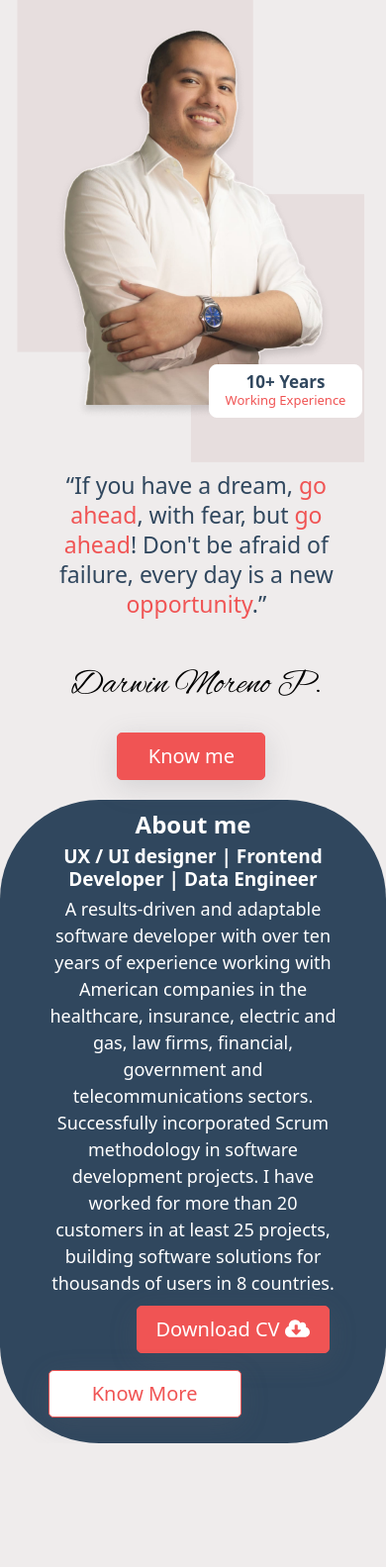
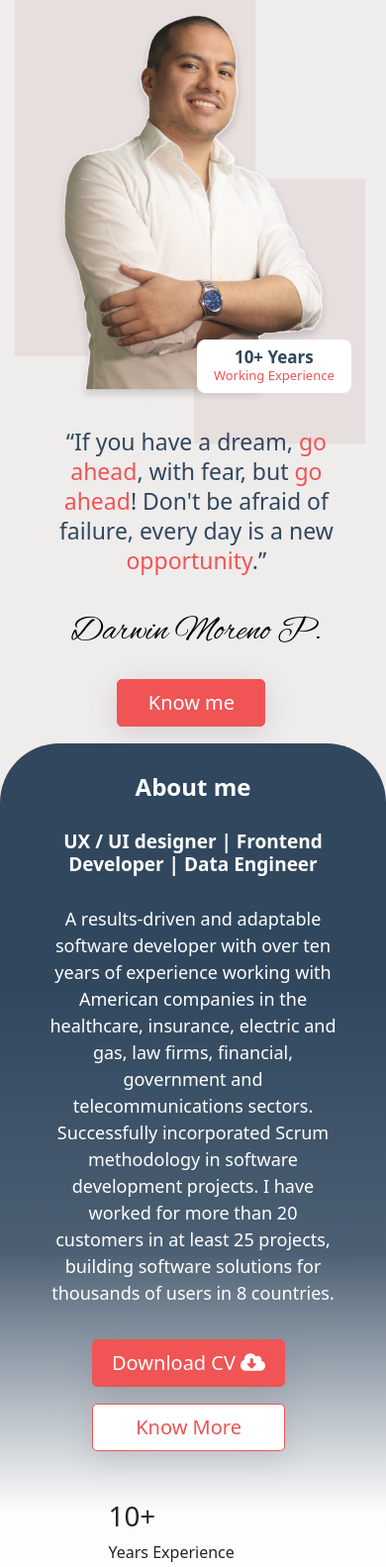
Before and after one commit to darmp78/myportfolio, a website: page index.html in a window 390 px wide. Shown: the part 417-2000 px from the top of the page at 99% size. Before the commit the page ends 1875 px from the top, so only its background shows below. Drawn offline with nearby package versions, Linux system fonts and the light colour scheme.

Commit message:
the second one with more changes in index

```diff
--- a/index.html
+++ b/index.html
@@ -121,6 +121,24 @@
                     </div>
                 </div>
             </div>
+            <div class="row col-container-about-num">
+                <div class="col-lg-4">
+                    <div class="row">
+                        <div class="col-lg-6">
+                            <h1>10+</h1>
+                        </div>
+                        <div class="col-lg-6">
+                            <p>Years Experience</p>
+                        </div>
+                    </div>
+                </div>
+                <div class="col-lg-4">
+                    <h1>25+</h1>
+                </div>
+                <div class="col-lg-4">
+                    <h1>5+</h1>
+                </div>
+            </div>
         </div>
 
     </section>
--- a/scss/_index.scss
+++ b/scss/_index.scss
@@ -1,21 +1,21 @@
 #title {
     .container-fluid-title {
-        padding: 1% 10% 1%;
+        padding: 1% 10% 0;
 
         .rec-dec-1 {
             position: absolute;
             left: 24%;
             z-index: -1;
-            top: 4%;
-            scale: 0.9;
+            top: 5%;
+            scale: 92%;
         }
 
         .rec-dec-2 {
             position: absolute;
             left: 46%;
             z-index: -1;
-            top: 24%;
-            scale: 0.5;
+            top: 37%;
+            scale: 84%;
         }
 
         .nav-ten-years {
@@ -24,8 +24,8 @@
 
         .ten-years-button {
             position: absolute;
-            top: 73%;
-            left: 55%;
+            top: 43rem;
+            left: 53%;
             z-index: 1;
             color: $primaryColor;
             background-color: white;
@@ -78,15 +78,13 @@
             }
 
             .container-main-img {
-                //height: 30%;
+
 
                 .tittle-img {
-                    position: absolute;
-                    top: 10%;
+                    position: relative;
+                    top: 4%;
                     z-index: -1;
-                    scale: 1;
-                    left: 32%;
-
+                    right: 18%;
                 }
             }
 
@@ -140,8 +138,8 @@
 
 #aboutMe {
     .container-fluid-aboutMe {
-        background-color: $primaryColor;
-        border-radius: 100px;
+        border-radius: 60px 60px 0px 0px;
+        background: linear-gradient(180deg, #30475E 26%, rgba(48, 71, 94, 0.85) 55.13%, rgba(255, 255, 255, 0.87) 83.37%);
 
         .col-container-about {
             margin: 0;
@@ -150,28 +148,30 @@
                 .container-aboutMe-sec-about {
                     text-align: center;
                     color: white;
-                    padding: 3% 10%;
+                    padding: 30px 10%;
 
                     .h2-title {
                         font-size: 24px;
                         font-weight: 800;
-                        margin: 0 0 2% 0;
+                        margin: 0 0 30px 0;
                     }
 
                     .h3-title {
                         font-size: 19px;
                         font-weight: 600;
-                        margin: 0 0 2% 0;
+                        margin: 0 0 30px 0;
                     }
 
                     .p-about-text {
                         font-size: 18px;
-                        margin: 0 0 2% 0;
+                        margin: 0 0 30px 0;
+                        font-weight: 100;
                     }
 
                     div {
                         .div-alig-right {
                             text-align: right;
+
                             .hire-title-button {
                                 margin: 1% 3% 5% 0;
                                 border-color: map-get($map: $mainButtonSecundaryColor, $key: border-color);
@@ -186,8 +186,10 @@
                                 }
                             }
                         }
-                        .div-alig-left{
+
+                        .div-alig-left {
                             text-align: left;
+
                             .know-title-button {
                                 margin: 1% 3% 5% 0;
                                 border-color: map-get($map: $mainButtonSecundaryColor, $key: border-color);
@@ -208,7 +210,11 @@
                 }
             }
         }
-
+        .col-container-about-num{
+            margin: 0;
+            padding: 1% 25%;
+            text-align: left;
+        }
 
     }
 }
@@ -224,21 +230,21 @@
             }
 
             .rec-dec-2 {
-                left: 27%;
-                top: 53%;
-                width: 90%;
+                left: 46%;
+                top: 51%;
+                width: 53%;
             }
 
             .ten-years-button {
-                top: 93%;
-                left: 54%;
+                top: 90%;
+                left: 51%;
             }
 
             div {
                 .container-main-title {
 
                     .title-main-text-h1 {
-                        margin: 7% 0 0 0;
+                        margin: 30px 0 0 0;
                     }
 
                     .icon-row {
@@ -254,7 +260,36 @@
                         width: 90%;
                     }
                 }
+
+                .container-second-text {
+
+                    .p-main-title {
+                        margin-top: 30px;
+
+                    }
+                }
             }
         }
     }
+
+    #aboutMe {
+        .container-fluid-aboutMe {
+            .col-container-about {
+                div {
+                    .container-aboutMe-sec-about {
+                        div {
+                            .div-alig-right {
+                                text-align: center;
+                            }
+
+                            .div-alig-left {
+                                text-align: center;
+                            }
+                        }
+                    }
+                }
+            }
+        }
+    }
+
 }
```
Also changed, not shown: css/styles.css, 1 other file.
